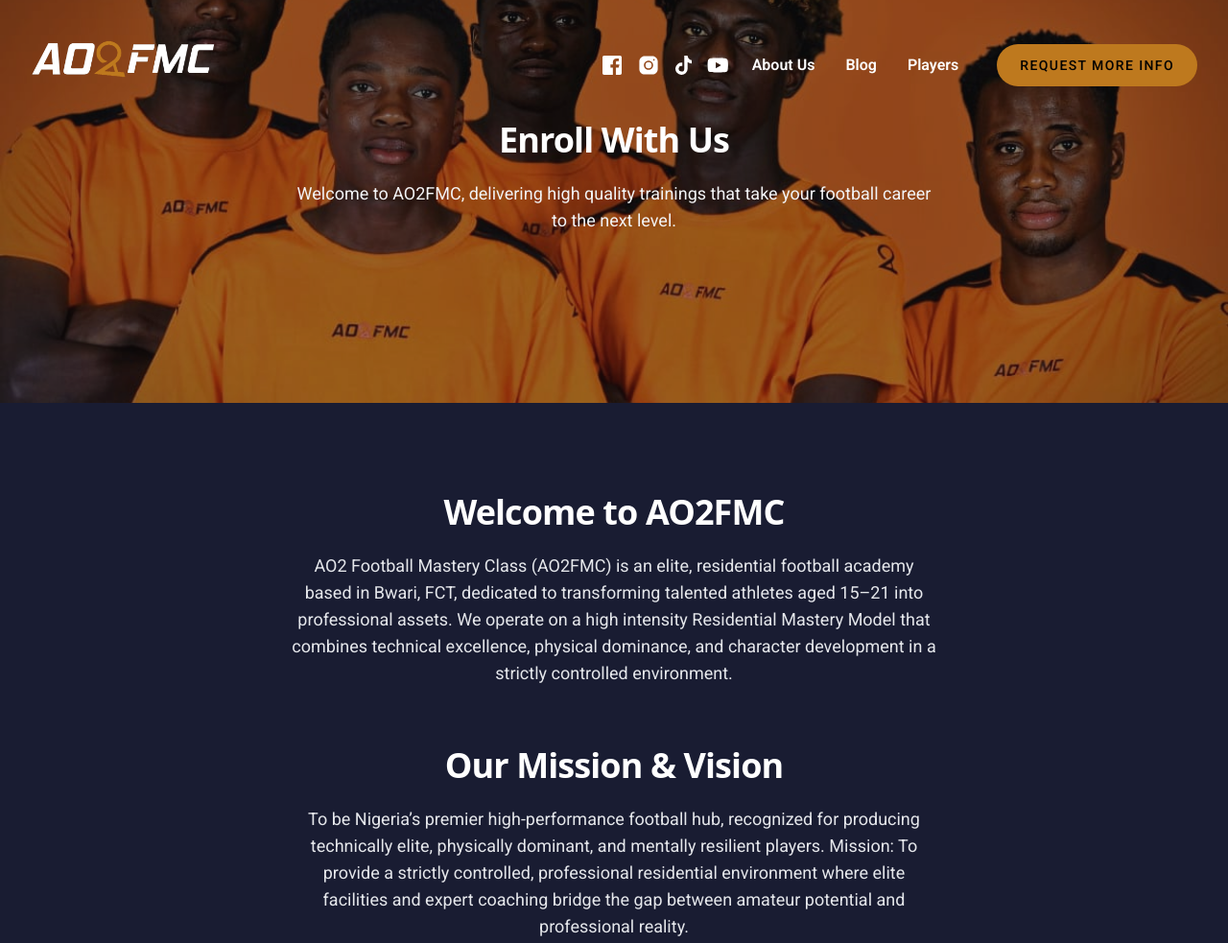
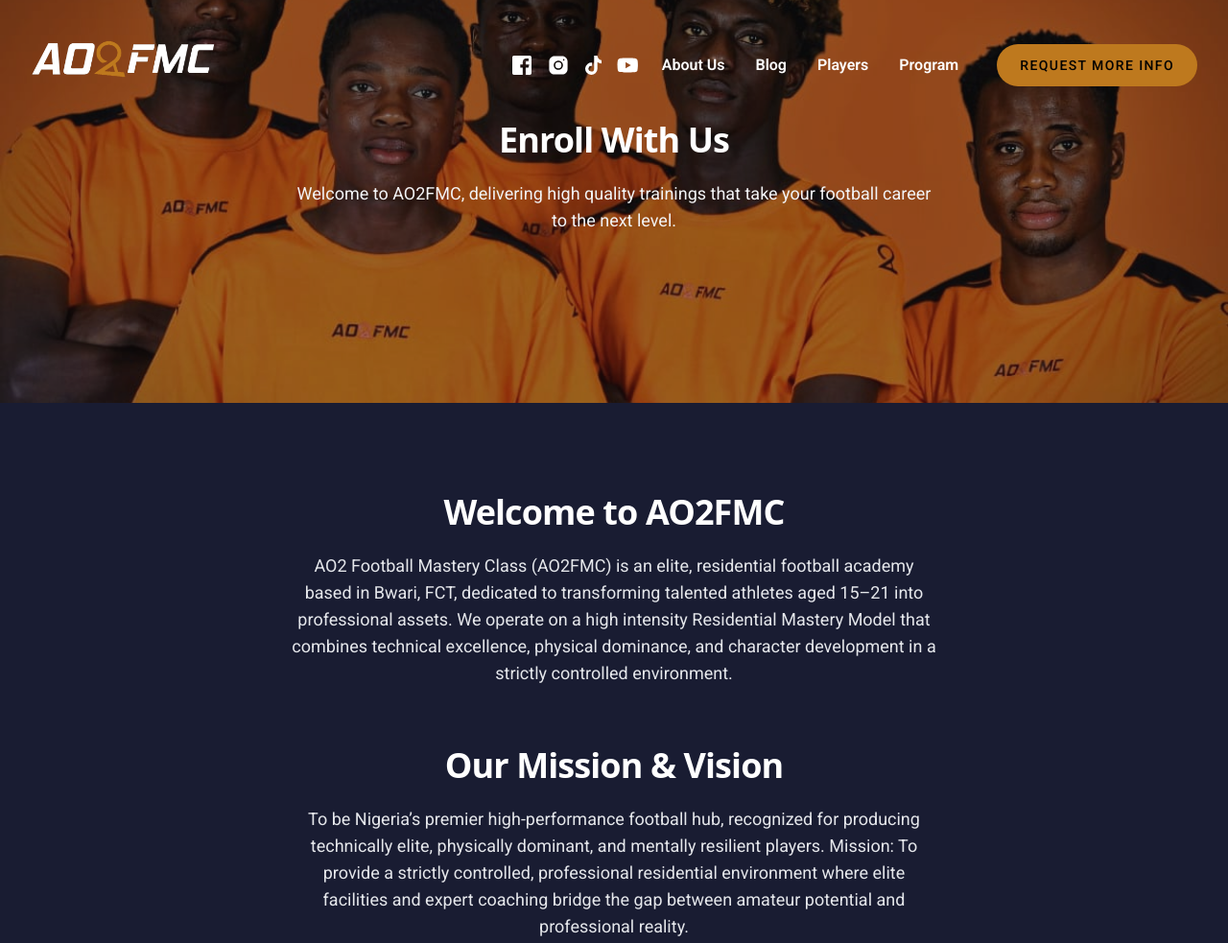
Before and after one commit to Ikennaf1/ao2fmc-src, a website built with Vite: page about/index.html in a window 1280 px wide. Shown: the top 983 px of the page at 96% size. Built offline with nearby package versions, Linux system fonts and the light colour scheme.

Commit message:
Adds pdf training program file

```diff
--- a/about/index.html
+++ b/about/index.html
@@ -59,6 +59,7 @@
       <a href="/about" class="p-2 font-semibold">About Us</a>
       <a href="/blog" class="p-2 font-semibold">Blog</a>
       <a href="/blog#players" class="p-2 font-semibold">Players</a>
+      <a href="/docs/AO2FMC-Training-Program.pdf" class="p-2 font-semibold">Program</a>
       <a role="button" href="https://wa.me/2349031962400" class="request-quote text-black">
         Request more info
       </a>
@@ -88,6 +89,7 @@
       <a href="/about" class="p-2 font-semibold hover:text-indigo-700">About Us</a>
       <a href="/blog" class="p-2 font-semibold hover:text-indigo-700">Blog</a>
       <a href="/blog#players" class="p-2 font-semibold hover:text-indigo-700">Players</a>
+      <a href="/docs/AO2FMC-Training-Program.pdf" class="p-2 font-semibold hover:text-indigo-700">Program</a>
       <a href="https://wa.me/2349031962400" class="p-2 font-semibold hover:text-indigo-700">Request more info</a>
       <div class="flex gap-4 p-2">
         <a href="https://www.facebook.com/share/1RMDqmGhEJ/" rel="nofollow noopener noreferrer" class="transition-colors duration-300 hover:text-deep-purple-accent-400">
--- a/blog/index.html
+++ b/blog/index.html
@@ -70,6 +70,7 @@
       <a href="/about" class="p-2 font-semibold">About Us</a>
       <a href="/blog" class="p-2 font-semibold">Blog</a>
       <a href="/blog#players" class="p-2 font-semibold">Players</a>
+      <a href="/docs/AO2FMC-Training-Program.pdf" class="p-2 font-semibold">Program</a>
       <a role="button" href="https://wa.me/2349031962400" class="request-quote text-black">
         Request more info
       </a>
@@ -99,6 +100,7 @@
       <a href="/about" class="p-2 font-semibold hover:text-indigo-700">About Us</a>
       <a href="/blog" class="p-2 font-semibold hover:text-indigo-700">Blog</a>
       <a href="/blog#players" class="p-2 font-semibold hover:text-indigo-700">Players</a>
+      <a href="/docs/AO2FMC-Training-Program.pdf" class="p-2 font-semibold hover:text-indigo-700">Program</a>
       <a href="https://wa.me/2349031962400" class="p-2 font-semibold hover:text-indigo-700">Request more info</a>
       <div class="flex gap-4 p-2">
         <a href="https://www.facebook.com/share/1RMDqmGhEJ/" rel="nofollow noopener noreferrer" class="transition-colors duration-300 hover:text-deep-purple-accent-400">
--- a/features/index.html
+++ b/features/index.html
@@ -70,6 +70,7 @@
       <a href="/about" class="p-2 font-semibold">About Us</a>
       <a href="/blog" class="p-2 font-semibold">Blog</a>
       <a href="/blog#players" class="p-2 font-semibold">Players</a>
+      <a href="/docs/AO2FMC-Training-Program.pdf" class="p-2 font-semibold">Program</a>
       <a role="button" href="https://wa.me/2349031962400" class="request-quote text-black">
         Request more info
       </a>
@@ -99,6 +100,7 @@
       <a href="/about" class="p-2 font-semibold hover:text-indigo-700">About Us</a>
       <a href="/blog" class="p-2 font-semibold hover:text-indigo-700">Blog</a>
       <a href="/blog#players" class="p-2 font-semibold hover:text-indigo-700">Players</a>
+      <a href="/docs/AO2FMC-Training-Program.pdf" class="p-2 font-semibold hover:text-indigo-700">Program</a>
       <a href="https://wa.me/2349031962400" class="p-2 font-semibold hover:text-indigo-700">Request more info</a>
       <div class="flex gap-4 p-2">
         <a href="https://www.facebook.com/share/1RMDqmGhEJ/" rel="nofollow noopener noreferrer" class="transition-colors duration-300 hover:text-deep-purple-accent-400">
--- a/index.html
+++ b/index.html
@@ -48,6 +48,7 @@
       <a href="/about" class="p-2 font-semibold">About Us</a>
       <a href="/blog" class="p-2 font-semibold">Blog</a>
       <a href="/blog#players" class="p-2 font-semibold">Players</a>
+      <a href="/docs/AO2FMC-Training-Program.pdf" class="p-2 font-semibold">Program</a>
 			<a role="button" href="https://wa.me/2349031962400" class="request-quote text-black">
         Request more info
       </a>
@@ -78,6 +79,7 @@
       <a href="/blog" class="p-2 font-semibold hover:text-indigo-700">Blog</a>
       <a href="/blog#players" class="p-2 font-semibold hover:text-indigo-700">Players</a>
       <a href="https://wa.me/2349031962400" class="p-2 font-semibold hover:text-indigo-700">Request more info</a>
+      <a href="/docs/AO2FMC-Training-Program.pdf" class="p-2 font-semibold hover:text-indigo-700">Program</a>
       <div class="flex gap-4 p-2">
         <a href="https://www.facebook.com/share/1RMDqmGhEJ/" rel="nofollow noopener noreferrer" class="transition-colors duration-300 hover:text-deep-purple-accent-400">
           <svg viewBox="0 0 24 24" fill="currentColor" class="h-5">
--- a/residential-rules/index.html
+++ b/residential-rules/index.html
@@ -70,6 +70,7 @@
       <a href="/about" class="p-2 font-semibold">About Us</a>
       <a href="/blog" class="p-2 font-semibold">Blog</a>
       <a href="/blog#players" class="p-2 font-semibold">Players</a>
+      <a href="/docs/AO2FMC-Training-Program.pdf" class="p-2 font-semibold">Program</a>
       <a role="button" href="https://wa.me/2349031962400" class="request-quote text-black">
         Request more info
       </a>
@@ -99,6 +100,7 @@
       <a href="/about" class="p-2 font-semibold hover:text-indigo-700">About Us</a>
       <a href="/blog" class="p-2 font-semibold hover:text-indigo-700">Blog</a>
       <a href="/blog#players" class="p-2 font-semibold hover:text-indigo-700">Players</a>
+      <a href="/docs/AO2FMC-Training-Program.pdf" class="p-2 font-semibold hover:text-indigo-700">Program</a>
       <a href="https://wa.me/2349031962400" class="p-2 font-semibold hover:text-indigo-700">Request more info</a>
       <div class="flex gap-4 p-2">
         <a href="https://www.facebook.com/share/1RMDqmGhEJ/" rel="nofollow noopener noreferrer" class="transition-colors duration-300 hover:text-deep-purple-accent-400">
```
Also changed, not shown: 1 other file.
